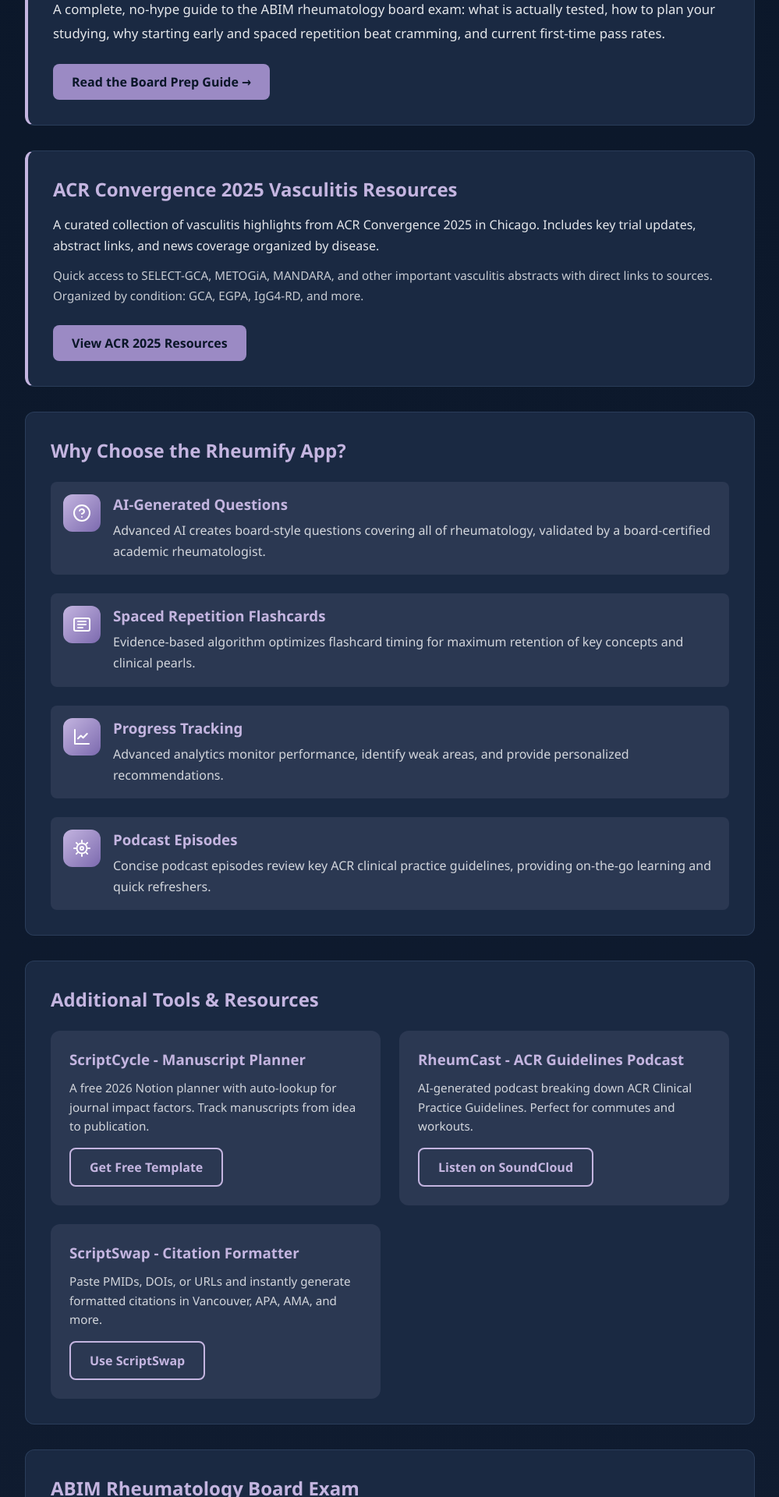
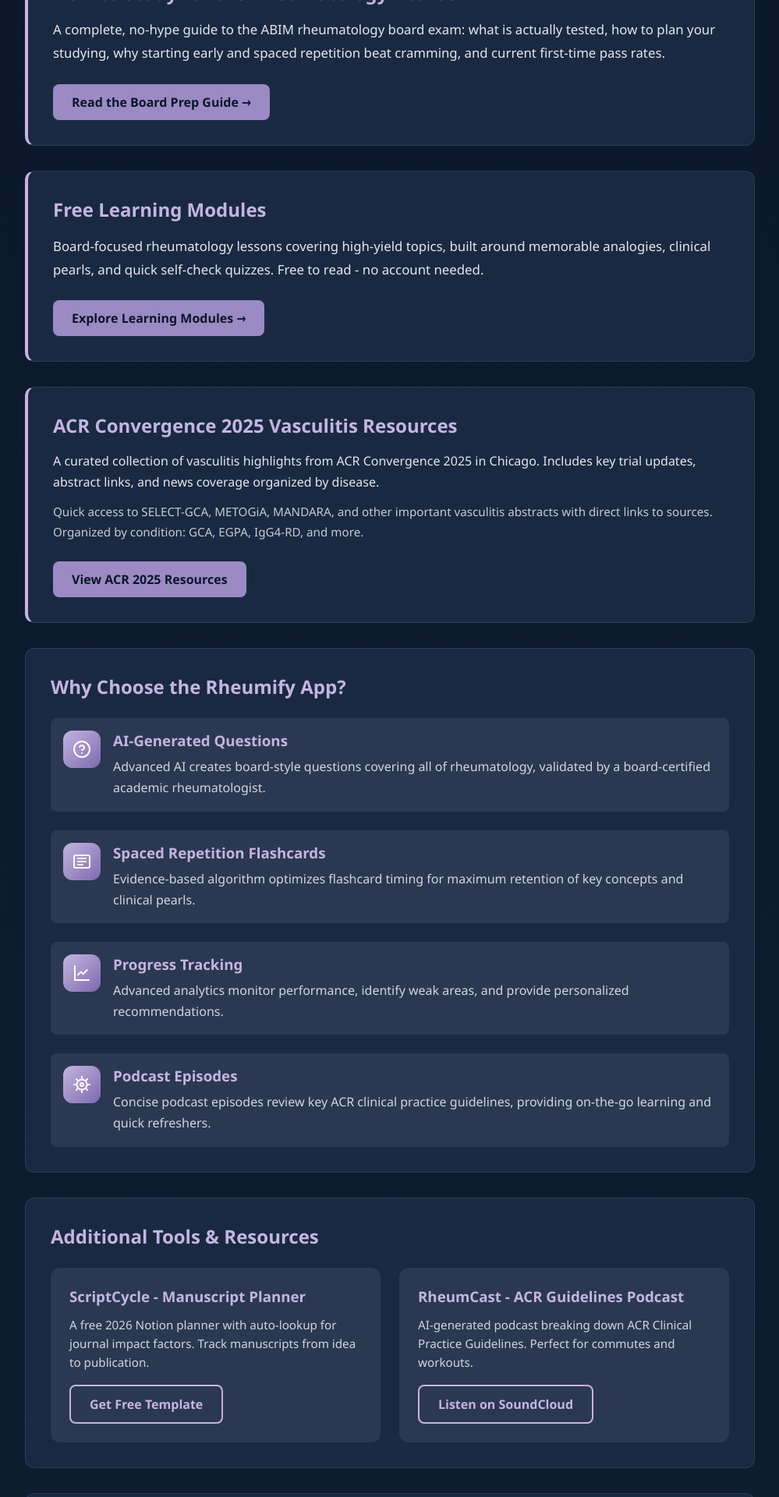
Before and after one commit to rheumify/rheumify-website, a Next.js app: page /fellows in a window 1280 px wide. Shown: the part 880-2800 px from the top of the page at 78% size, without its empty margins (140-1139 px from the left). Built offline with nearby package versions, Linux system fonts and the light colour scheme.

Commit message:
Fellows: add Learning Modules card, remove retired ScriptSwap card

```diff
--- a/app/fellows/page.js
+++ b/app/fellows/page.js
@@ -23,7 +23,7 @@ export default function FellowsPage() {
           over 700 cards covering all of rheumatology.
         </p>
         <p style={{ fontSize: '0.95rem', opacity: 0.85, marginTop: '0.75rem' }}>
-          Perfect for fellows preparing for initial certification or rheumatologists maintaining certification through board exams.
+          Perfect for fellows preparing for initial certification or rheumatologists maintaining certification through board exams. Questions are reviewed and updated daily.
         </p>
         <div className="product-buttons" style={{ marginTop: '1.5rem', display: 'flex', gap: '1rem', flexWrap: 'wrap' }}>
           <a href="https://buy.stripe.com/dRmeVc49F0ct9xVcMJc3m03" className="btn btn-primary" target="_blank" rel="noopener noreferrer"
@@ -83,6 +83,20 @@ export default function FellowsPage() {
           <a href="/rheumatology-board-prep" className="btn btn-primary"
              style={{ background: 'var(--purple-medium)', borderColor: 'var(--purple-medium)' }}>
             Read the Board Prep Guide →
+          </a>
+        </div>
+      </div>
+
+      {/* Learning Modules */}
+      <div className="content-card" style={{ borderLeft: '4px solid var(--purple-light)' }}>
+        <h2 style={{ color: 'var(--purple-light)' }}>Free Learning Modules</h2>
+        <p style={{ fontSize: '1.05rem', lineHeight: '1.8' }}>
+          Board-focused rheumatology lessons covering high-yield topics, built around memorable analogies, clinical pearls, and quick self-check quizzes. Free to read - no account needed.
+        </p>
+        <div className="product-buttons" style={{ marginTop: '1.5rem' }}>
+          <a href="/learning" className="btn btn-primary"
+             style={{ background: 'var(--purple-medium)', borderColor: 'var(--purple-medium)' }}>
+            Explore Learning Modules →
           </a>
         </div>
       </div>
@@ -275,16 +289,6 @@ export default function FellowsPage() {
             </a>
           </div>
 
-          <div style={{ padding: '1.5rem', background: 'rgba(196, 181, 224, 0.1)', borderRadius: '12px' }}>
-            <h3 style={{ color: 'var(--purple-light)', marginBottom: '0.75rem' }}>ScriptSwap - Citation Formatter</h3>
-            <p style={{ opacity: 0.9, fontSize: '0.95rem', lineHeight: '1.6' }}>
-              Paste PMIDs, DOIs, or URLs and instantly generate formatted citations in Vancouver, APA, AMA, and more.
-            </p>
-            <a href="/tools/scriptswap" className="btn btn-secondary"
-               style={{ marginTop: '1rem', display: 'inline-block', borderColor: 'var(--purple-light)', color: 'var(--purple-light)' }}>
-              Use ScriptSwap
-            </a>
-          </div>
         </div>
       </div>
 
```
